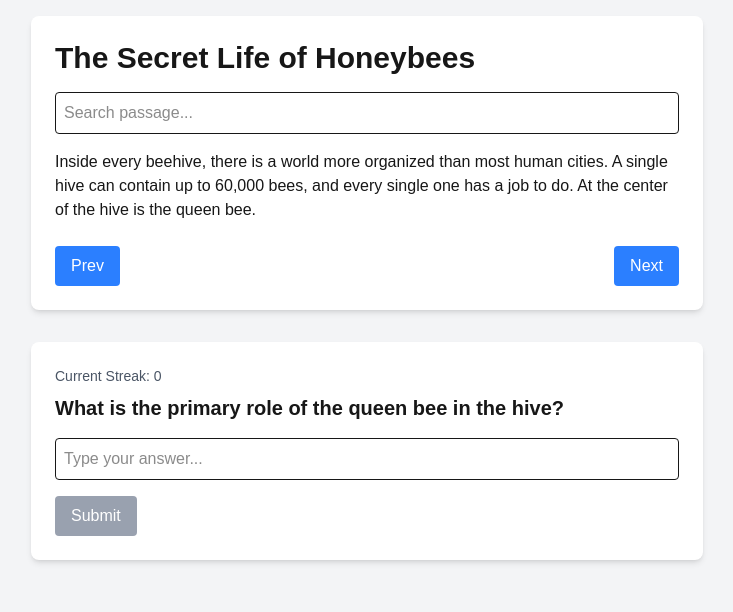
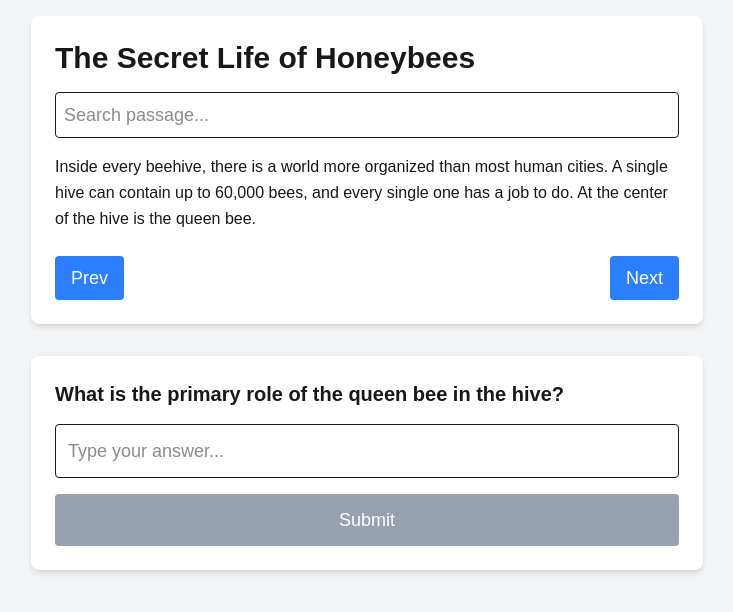
Before and after one commit to KatieWood987/my-reading-app, a Next.js app: page /comprehension/passage-1 in a window 1280 px wide. Shown: the top 612 px of the page, without its empty margins (273-1006 px from the left). Built offline with nearby package versions, Linux system fonts and the light colour scheme.

Commit message:
Fix light grey text on mobile - improve contrast

```diff
--- a/src/components/PassageViewer.tsx
+++ b/src/components/PassageViewer.tsx
@@ -43,22 +43,36 @@ export default function PassageViewer() {
   const filteredSections = sections.filter((sec) => sec.toLowerCase().includes(searchTerm.toLowerCase()));
 
 return (
-    <div className="max-w-2xl mx-auto bg-white p-6 rounded-lg shadow-md">
-      <h1 className="text-3xl font-bold mb-4">{passage.title}</h1>
+  <div className="w-full max-w-2xl mx-auto bg-white p-6 rounded-lg shadow-md text-zinc-900">
+    <h1 className="text-3xl font-bold mb-4 text-zinc-900">{passage.title}</h1>
     <input
       type="text"
       placeholder="Search passage..."
       value={searchTerm}
       onChange={(e) => setSearchTerm(e.target.value)}
-        className="w-full p-2 mb-4 border rounded"
+      className="w-full p-2 mb-4 border rounded text-base sm:text-lg text-zinc-900"
     />
-      <div className="prose mb-6">
-        {searchTerm ? filteredSections.map((sec, i) => <p key={i}>{sec}</p>) : <p>{sections[currentSection]}</p>}
+    <div className="prose mb-6 text-zinc-900 leading-relaxed">
+      {searchTerm
+        ? filteredSections.map((sec, i) => <p key={i} className="text-zinc-900">{sec}</p>)
+        : <p className="text-zinc-900">{sections[currentSection]}</p>}
     </div>
     {!searchTerm && (
-        <div className="flex justify-between">
-          <button onClick={() => setCurrentSection(Math.max(0, currentSection - 1))} disabled={currentSection === 0} className="bg-blue-500 text-white px-4 py-2 rounded">Prev</button>
-          <button onClick={() => setCurrentSection(Math.min(sections.length - 1, currentSection + 1))} disabled={currentSection === sections.length - 1} className="bg-blue-500 text-white px-4 py-2 rounded">Next</button>
+      <div className="flex flex-col md:flex-row justify-between gap-3">
+        <button
+          onClick={() => setCurrentSection(Math.max(0, currentSection - 1))}
+          disabled={currentSection === 0}
+          className="w-full md:w-auto bg-blue-500 text-white px-4 py-2 rounded text-base sm:text-lg"
+        >
+          Prev
+        </button>
+        <button
+          onClick={() => setCurrentSection(Math.min(sections.length - 1, currentSection + 1))}
+          disabled={currentSection === sections.length - 1}
+          className="w-full md:w-auto bg-blue-500 text-white px-4 py-2 rounded text-base sm:text-lg"
+        >
+          Next
+        </button>
       </div>
     )}
   </div>
--- a/src/components/QuestionForm.tsx
+++ b/src/components/QuestionForm.tsx
@@ -1,5 +1,5 @@
 'use client';
-import { useState } from 'react';
+import { useState, useEffect } from 'react';
 import Confetti from 'react-confetti';
 
 type Question = {
@@ -21,7 +21,6 @@ const questions = [
     explanation: "The passage states the queen lays up to 2,000 eggs per day and her main job is reproduction, not decision-making.",
     difficulty: "easy"
   },
-  // Add the other 5 from previous samples
   {
     id: 2,
     text: "How do worker bees' responsibilities change as they age?",
@@ -74,18 +73,33 @@ export default function QuestionSection() {
   const [userInput, setUserInput] = useState('');
   const [isLoading, setIsLoading] = useState(false);
   const [streak, setStreak] = useState(0);
-  const [maxStreak, setMaxStreak] = useState(0); // New: Track highest streak
+  const [maxStreak, setMaxStreak] = useState(0);
   const [badges, setBadges] = useState<string[]>([]);
+  const [questionTimes, setQuestionTimes] = useState<number[]>([]);
+  const [averageTime, setAverageTime] = useState(0);
   const [showConfetti, setShowConfetti] = useState(false);
 
-  const q = questions[currentQuestion];
+  const filteredQuestions = questions.filter(q => averageTime > 30000 ? q.difficulty !== 'hard' : true);
+  const q = filteredQuestions[currentQuestion];
+
+  // Time tracking per question
+  useEffect(() => {
+    const start = Date.now();
+    return () => {
+      const time = Date.now() - start;
+      if (time > 0) {
+        const newTimes = [...questionTimes, time];
+        setQuestionTimes(newTimes);
+        const avg = newTimes.reduce((a, b) => a + b, 0) / newTimes.length || 0;
+        setAverageTime(avg);
+      }
+    };
+  }, [currentQuestion]);
 
   const handleSubmit = async (userAnswer: string) => {
     if (!userAnswer.trim()) return;
 
     setIsLoading(true);
-
-    console.log('Question type:', q.type);
 
     let isCorrect: boolean;
     if (q.type === 'open' || q.type === 'short') {
@@ -97,7 +111,6 @@ export default function QuestionSection() {
         });
         if (!res.ok) throw new Error(`API failed: ${res.status}`);
         const data = await res.json();
-        console.log('API data:', data);
         isCorrect = data.isCorrect;
       } catch (error) {
         console.error('Fetch error:', error);
@@ -107,30 +120,24 @@ export default function QuestionSection() {
       isCorrect = userAnswer.trim().toLowerCase() === q.answer.trim().toLowerCase();
     }
 
-    console.log('isCorrect for question', q.id, ':', isCorrect); // Debug
-
     setAnswers({ ...answers, [q.id]: { userAnswer, isCorrect } });
     if (isCorrect) {
       setScore(score + 1);
       const newStreak = streak + 1;
       setStreak(newStreak);
-      setMaxStreak(Math.max(maxStreak, newStreak)); // Update max
+      setMaxStreak(Math.max(maxStreak, newStreak));
       if (newStreak === 3) {
         setBadges([...badges, 'Streak Master']);
+        setShowConfetti(true);
+        setTimeout(() => setShowConfetti(false), 3000);
       }
-      setShowConfetti(true); setTimeout(() => setShowConfetti(false), 3000);
     } else {
       setStreak(0);
     }
 
-    console.log('Current streak:', streak); // Debug
-    console.log('Badges:', badges); // Debug
-
     setShowExplanation(true);
     setUserInput('');
     setIsLoading(false);
-
-
   };
 
   const nextQuestion = () => {
@@ -138,29 +145,37 @@ export default function QuestionSection() {
     setCurrentQuestion(currentQuestion + 1);
   };
 
-  if (currentQuestion >= questions.length) {
+  if (currentQuestion >= filteredQuestions.length) {
     return (
-      <div className="text-center text-2xl font-bold">
-        Score: {score}/{questions.length}
-        <p>Max Streak: {maxStreak}</p>
-        <p>Badges: {badges.join(', ') || 'None earned yet'}</p>
+      <div className="text-center text-2xl font-bold text-zinc-900">
+        Score: {score}/{filteredQuestions.length}
+        <p className="text-lg mt-2">Max Streak: {maxStreak}</p>
+        <p className="text-lg">Badges: {badges.join(', ') || 'None earned yet'}</p>
       </div>
     );
   }
 
   return (
-    <div className="max-w-2xl mx-auto mt-8 bg-white p-6 rounded-lg shadow-md">
-      <p className="text-sm text-gray-600 mb-2">Current Streak: {streak}</p> {/* New: Display during quiz */}
-      <h2 className="text-xl font-semibold mb-4">{q.text}</h2>
+    <div className="w-full max-w-2xl mx-auto mt-8 bg-white p-6 rounded-lg shadow-md text-zinc-900">
+      {showConfetti && <Confetti />}
+
+      <h2 className="text-xl font-semibold mb-4 text-zinc-900">{q.text}</h2>
+
       {q.type === 'multiple' && q.options && (
         <div className="space-y-2">
           {q.options.map((opt, i) => (
-            <button key={i} onClick={() => handleSubmit(opt)} className="block w-full p-2 border rounded hover:bg-gray-100" disabled={isLoading}>
+            <button
+              key={i}
+              onClick={() => handleSubmit(opt)}
+              className="w-full p-3 border rounded hover:bg-gray-100 text-base sm:text-lg text-zinc-900"
+              disabled={isLoading}
+            >
               {opt}
             </button>
           ))}
         </div>
       )}
+
       {['short', 'open'].includes(q.type) && (
         <div>
           <input
@@ -168,26 +183,31 @@ export default function QuestionSection() {
             placeholder="Type your answer..."
             value={userInput}
             onChange={(e) => setUserInput(e.target.value)}
-            className="w-full p-2 border rounded mb-4"
+            className="w-full p-3 border rounded mb-4 text-base sm:text-lg text-zinc-900"
             disabled={isLoading}
           />
           <button
             onClick={() => handleSubmit(userInput)}
-            className="bg-green-500 text-white px-4 py-2 rounded disabled:bg-gray-400"
+            className="w-full bg-green-500 text-white px-4 py-3 rounded disabled:bg-gray-400 text-base sm:text-lg"
             disabled={isLoading || !userInput.trim()}
           >
             {isLoading ? 'Evaluating...' : 'Submit'}
           </button>
         </div>
       )}
+
       {showExplanation && (
-        <div className="mt-4 p-4 bg-gray-100 rounded">
-          <p>{answers[q.id]?.isCorrect ? 'Correct!' : 'Incorrect.'}</p>
-          <p>{q.explanation}</p>
-          <button onClick={nextQuestion} className="mt-2 bg-blue-500 text-white px-4 py-2 rounded">Continue</button>
+        <div className="mt-4 p-4 bg-gray-100 rounded text-zinc-900">
+          <p className="font-medium">{answers[q.id]?.isCorrect ? 'Correct!' : 'Incorrect.'}</p>
+          <p className="mt-2 text-zinc-800">{q.explanation}</p>
+          <button
+            onClick={nextQuestion}
+            className="mt-4 w-full bg-blue-500 text-white px-4 py-3 rounded text-base sm:text-lg"
+          >
+            Continue
+          </button>
         </div>
       )}
-      {showConfetti && <Confetti />}
     </div>
   );
 }
```
Lines whose indentation alone changed are shown as unchanged.
